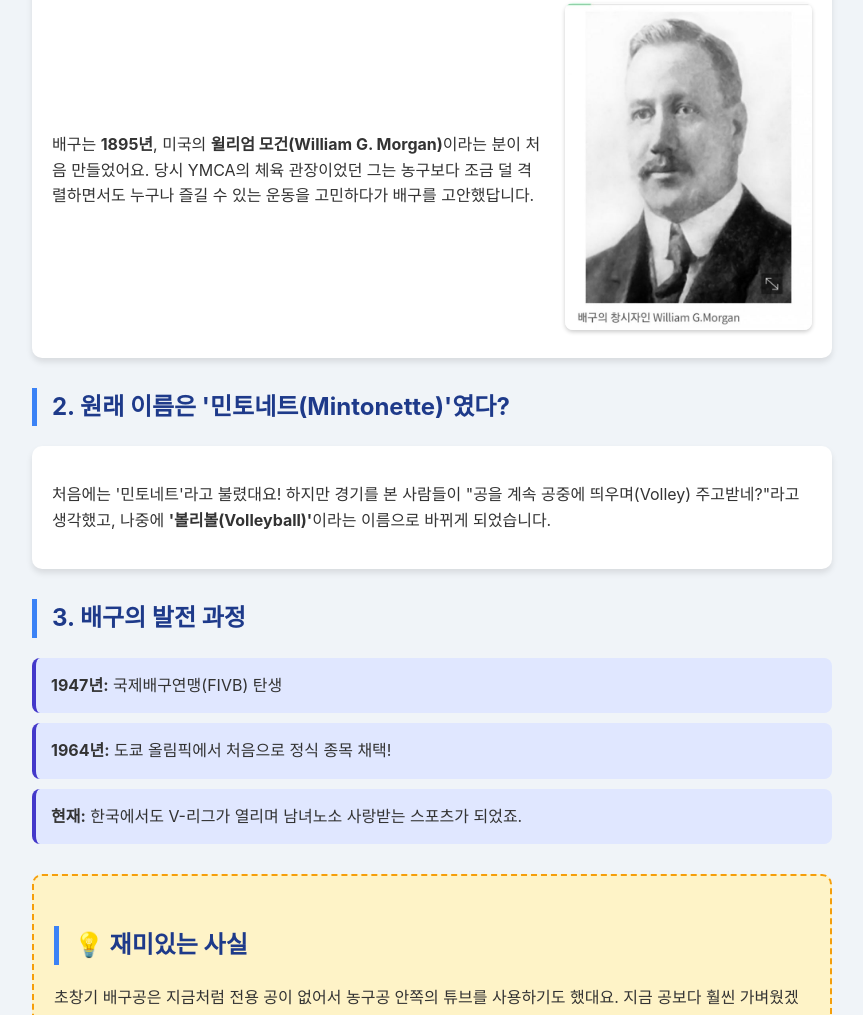
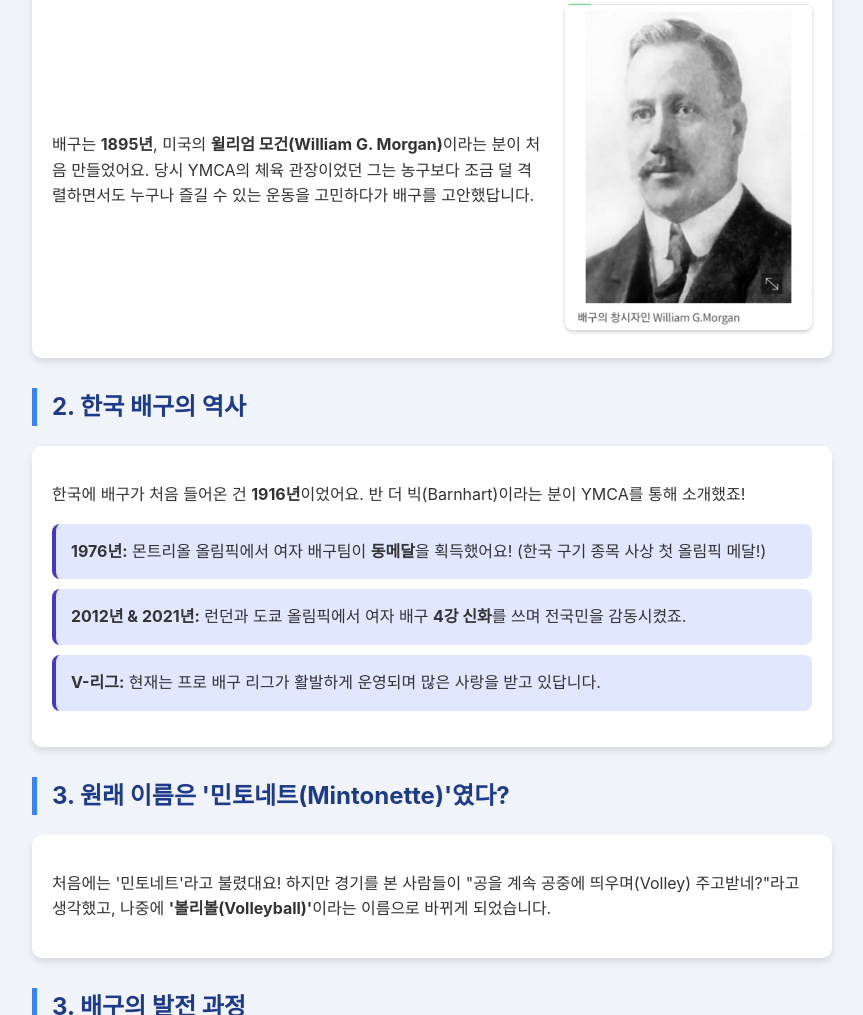
Before and after one commit to umbang55-hue/volleyball-project, a plain HTML site: page index.html in a window 1280 px wide. Shown: the part 319-1334 px from the top of the page, without its empty margins (208-1071 px from the left). Drawn offline with Linux system fonts and the light colour scheme.

Commit message:
Add Korean volleyball history section

```diff
--- a/index.html
+++ b/index.html
@@ -25,8 +25,20 @@
             </div>
         </section>
 
+        <section id="korea-history">
+            <h2>2. 한국 배구의 역사</h2>
+            <div class="content-box">
+                <p>한국에 배구가 처음 들어온 건 <strong>1916년</strong>이었어요. 반 더 빅(Barnhart)이라는 분이 YMCA를 통해 소개했죠!</p>
+                <ul>
+                    <li><strong>1976년:</strong> 몬트리올 올림픽에서 여자 배구팀이 <strong>동메달</strong>을 획득했어요! (한국 구기 종목 사상 첫 올림픽 메달!)</li>
+                    <li><strong>2012년 & 2021년:</strong> 런던과 도쿄 올림픽에서 여자 배구 <strong>4강 신화</strong>를 쓰며 전국민을 감동시켰죠.</li>
+                    <li><strong>V-리그:</strong> 현재는 프로 배구 리그가 활발하게 운영되며 많은 사랑을 받고 있답니다.</li>
+                </ul>
+            </div>
+        </section>
+
         <section id="name">
-            <h2>2. 원래 이름은 '민토네트(Mintonette)'였다?</h2>
+            <h2>3. 원래 이름은 '민토네트(Mintonette)'였다?</h2>
             <div class="content-box">
                 <p>처음에는 '민토네트'라고 불렸대요! 하지만 경기를 본 사람들이 "공을 계속 공중에 띄우며(Volley) 주고받네?"라고 생각했고, 나중에 <strong>'볼리볼(Volleyball)'</strong>이라는 이름으로 바뀌게 되었습니다.</p>
             </div>
```
